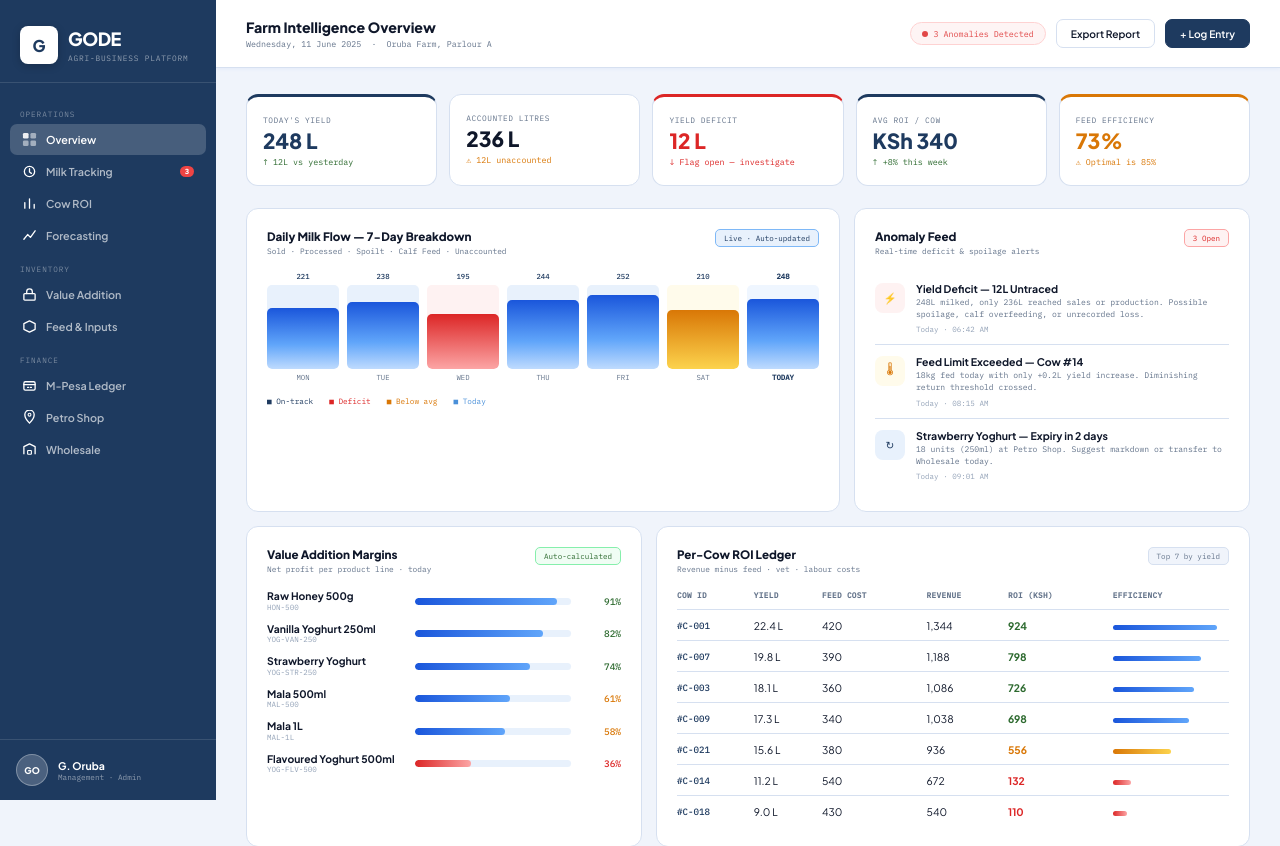
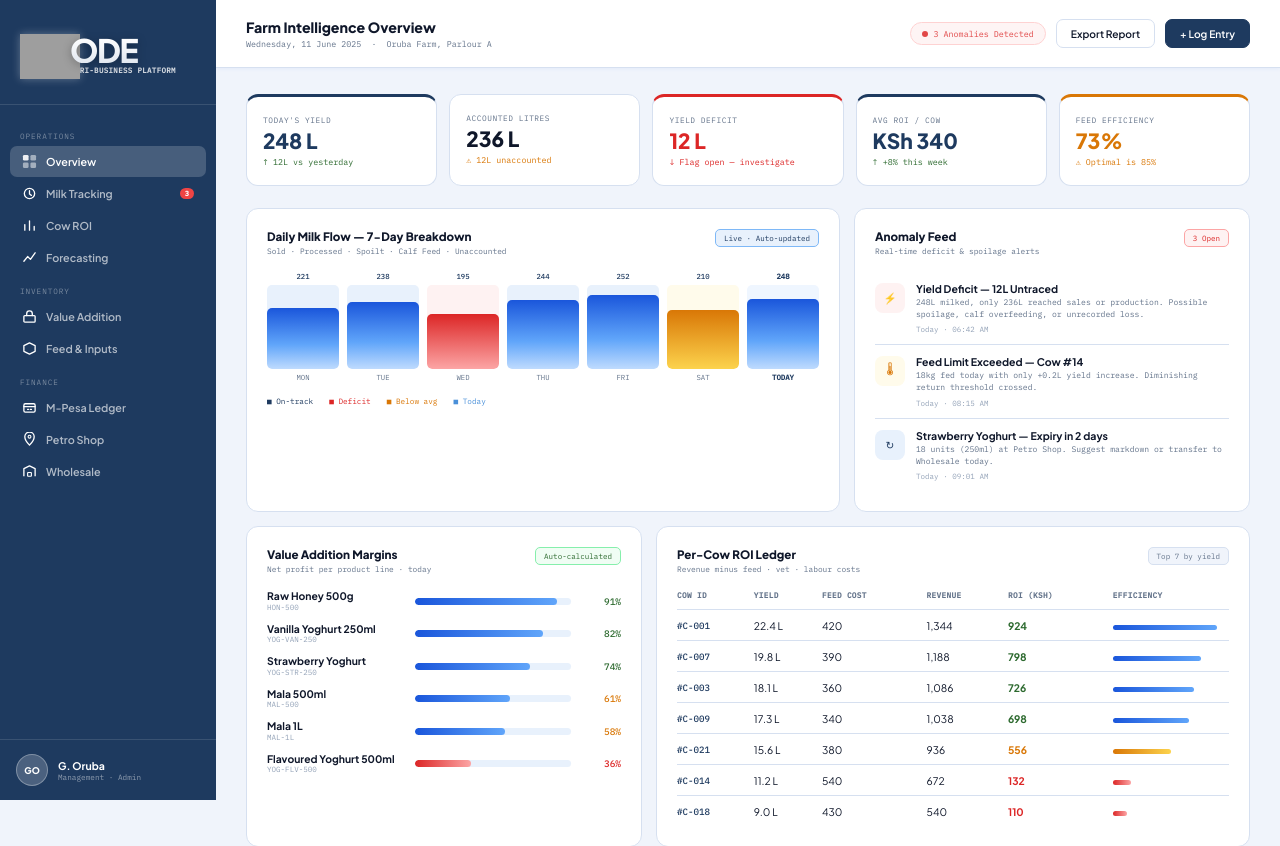
Before and after one commit to Marilyn-cc/GODE-, a Django app: page / in a window 1280 px wide. Shown: the top 846 px of the page. Run offline with Django 5.2, Linux system fonts and the light colour scheme; data that the repository does not hold is empty; grey boxes are pictures that could not be loaded.

Commit message:
Fix logo rendering: add viewBox, remove background, and update static resolution

```diff
--- a/app/gode/settings.py
+++ b/app/gode/settings.py
@@ -129,3 +129,6 @@ USE_TZ = True
 # https://docs.djangoproject.com/en/6.0/howto/static-files/
 
 STATIC_URL = 'static/'
+STATICFILES_DIRS = [
+    BASE_DIR / 'static',
+]
--- a/app/templates/index/sidebar.html
+++ b/app/templates/index/sidebar.html
@@ -2,11 +2,13 @@
 <aside>
 
   <div class="logo">
-    <div style="display:flex;align-items:center;gap:10px">
-      <div style="width:38px;height:38px;background:white;border-radius:8px;display:flex;align-items:center;justify-content:center;font-weight:900;font-size:1.2rem;color:#1e3a5f;box-shadow:0 2px 8px rgba(0,0,0,0.2)">G</div>
-      <div>
-        <div class="logo-mark">GODE</div>
-        <div class="logo-sub">AGRI-BUSINESS PLATFORM</div>
+    <div style="display:flex;align-items:center;gap:0px">
+      <img src="{% static 'images/gode_logo.svg' %}"
+           style="width:60px;height:60px;object-fit:contain;margin-right:-10px;filter: drop-shadow(0 0 4px rgba(255,255,255,0.3))"
+           alt="G"/>
+      <div style="display:flex;flex-direction:column;justify-content:center">
+        <div class="logo-mark" style="letter-spacing:-1.5px;font-size:2.4rem;line-height:0.8;font-weight:900;background:linear-gradient(180deg, #ffffff 0%, #e2e8f0 100%);-webkit-background-clip:text;-webkit-text-fill-color:transparent;filter:drop-shadow(0 2px 4px rgba(0,0,0,0.3))">ODE</div>
+        <div class="logo-sub" style="margin-top:2px;font-weight:800;letter-spacing:0.05em;color:rgba(255,255,255,0.8);font-size:0.55rem">AGRI-BUSINESS PLATFORM</div>
       </div>
     </div>
   </div>
```
